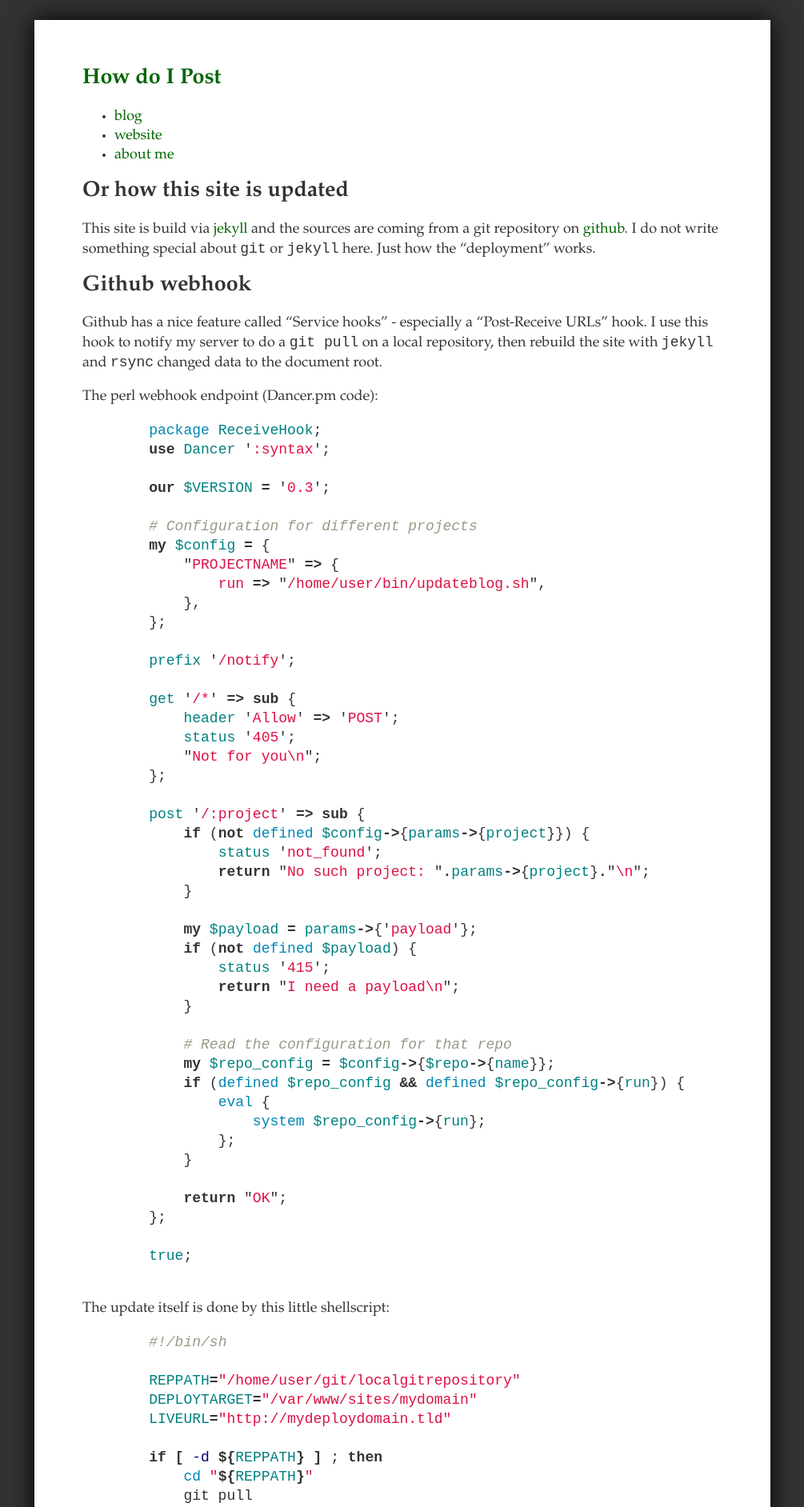
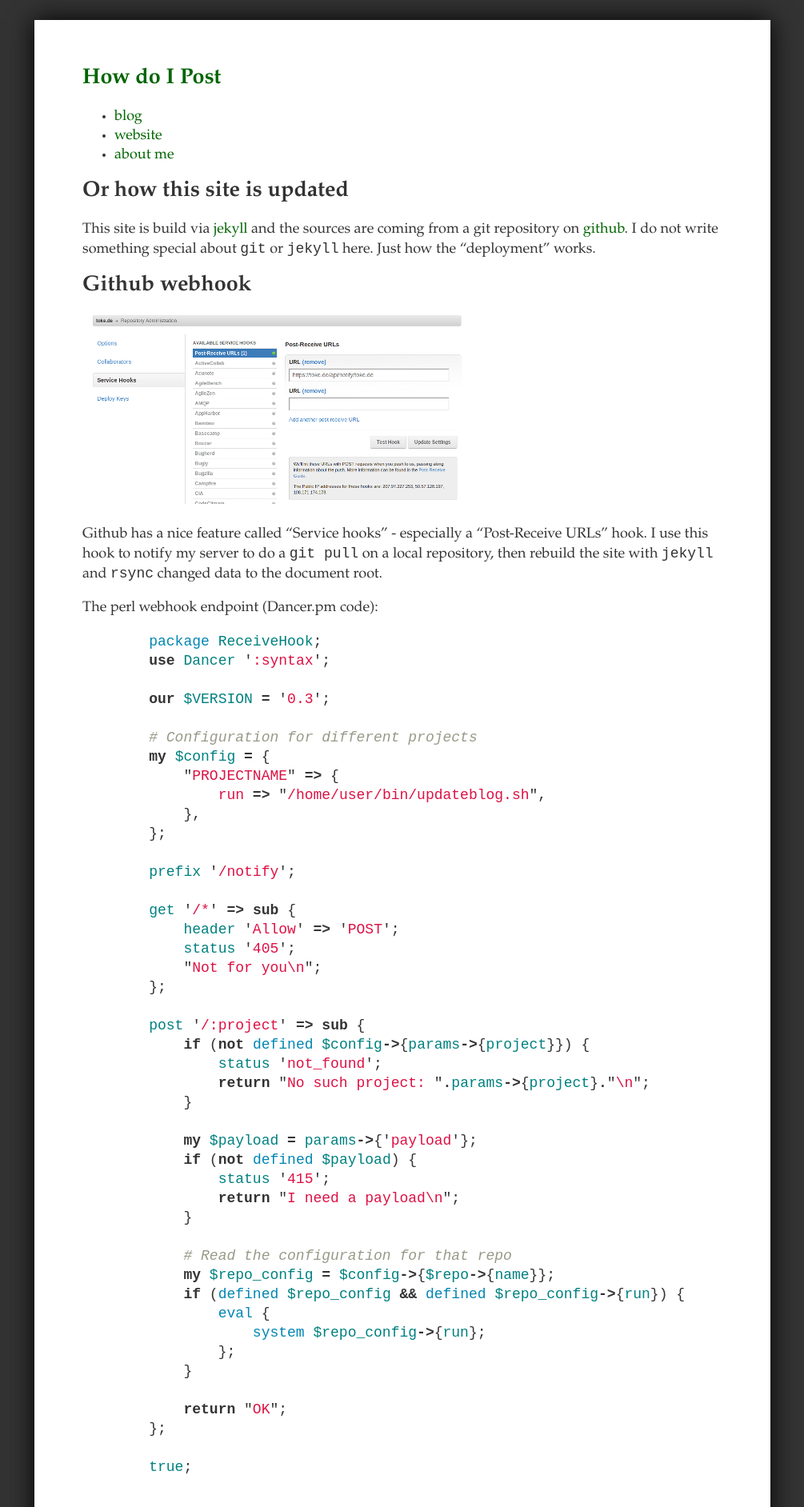
Before and after one commit to toke/toke.de, a Jekyll site: the page built from _posts/2012-02-09-how-i-post.markdown, in a window 1280 px wide. Shown: the top 1884 px of the page at 80% size, without its empty margins (137-1142 px from the left). Built offline with Jekyll 4.4.1, drawn with Linux system fonts in a browser that asks for light colours; comment, search, counter and statistics services are not loaded.

Commit message:
Added image to post

```diff
--- a/_posts/2012-02-09-how-i-post.markdown
+++ b/_posts/2012-02-09-how-i-post.markdown
@@ -16,6 +16,9 @@ not write something special about `git` or `jekyll` here. Just how the
 "deployment" works.
 
 ## Github webhook
+
+![Github Webhook](/assets/github-webhook.png)
+
 Github has a nice feature called "Service hooks" - especially a
 "Post-Receive URLs" hook. I use this hook to notify my server to
 do a `git pull` on a local repository, then rebuild the site with
```
Also changed, not shown: assets/github-webhook.png (renamed from _posts/2012-02-09-github-webhook.png).
